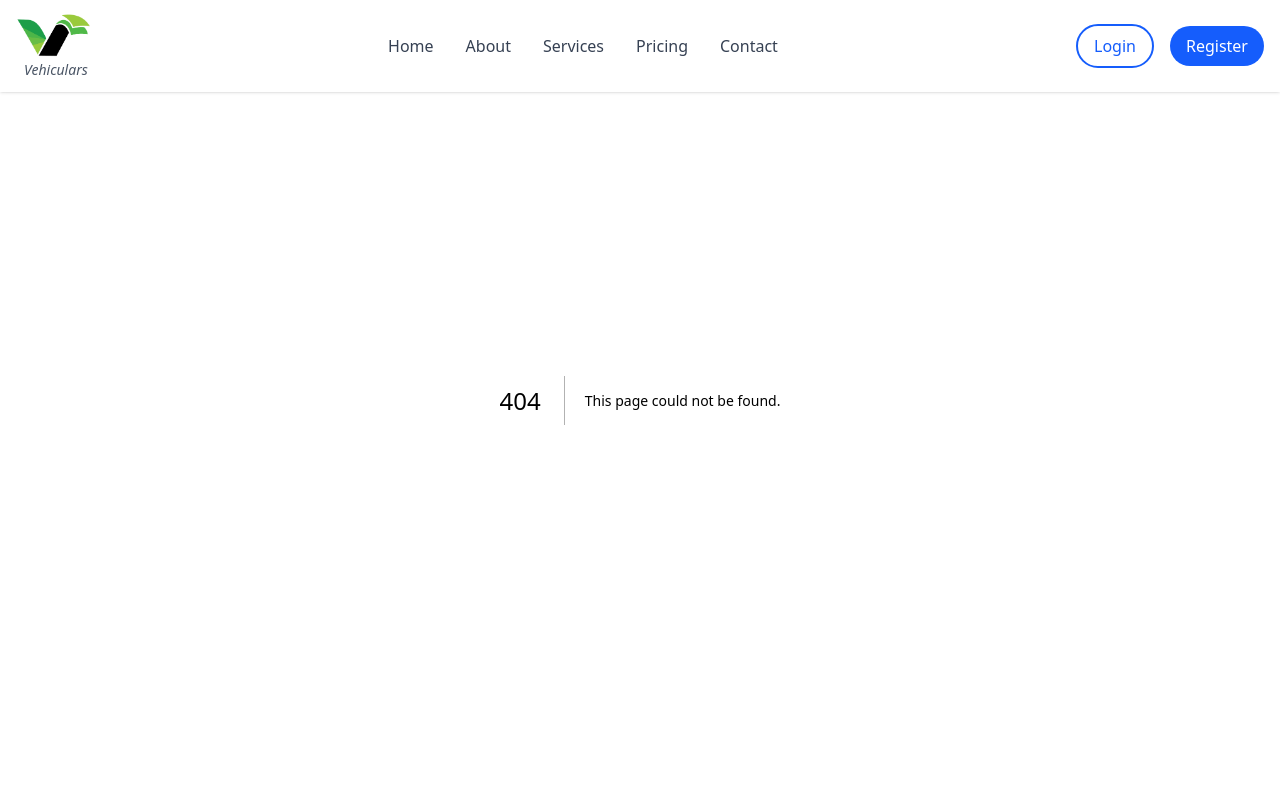
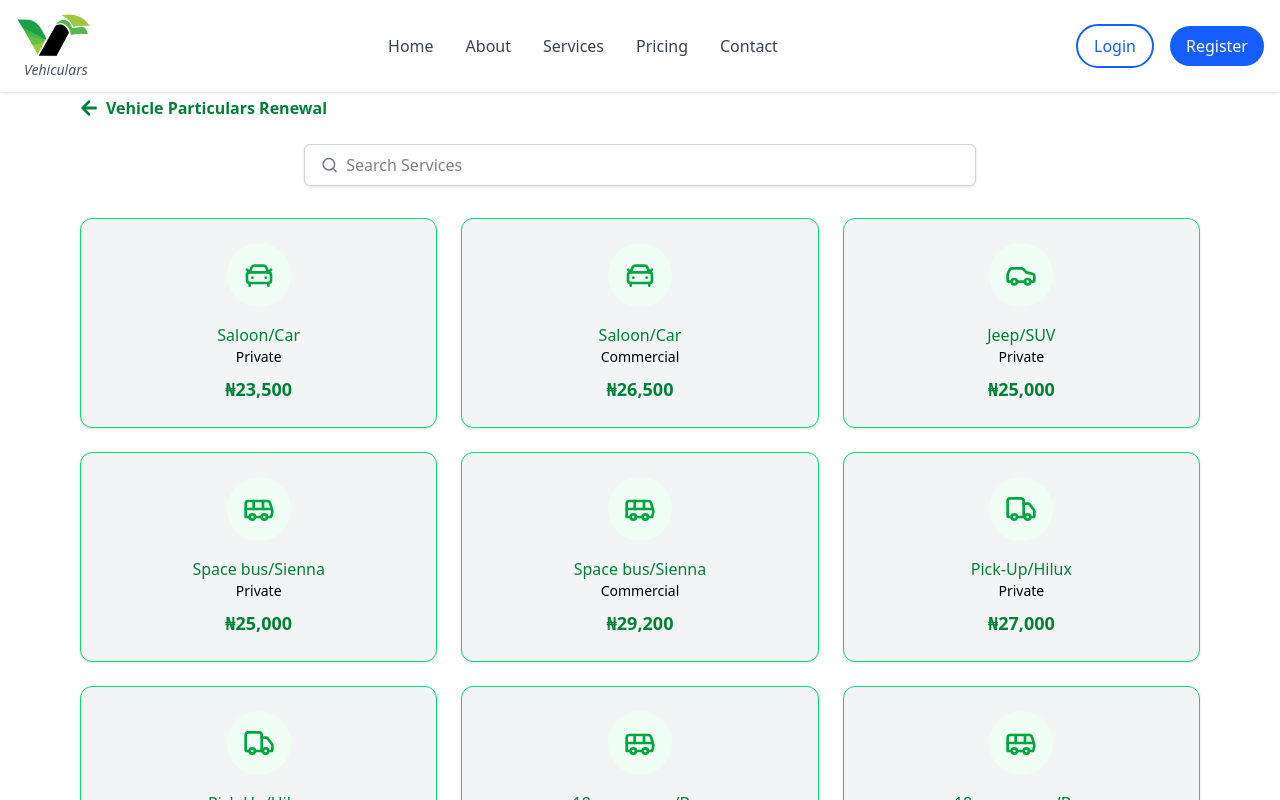
Before and after one commit to Abdul1013/vehicula, a Next.js app: page /vehicle_particulars_renewal in a window 1280 px wide. Before the commit this address had no page. Shown: the top 800 px of the page. Built offline with nearby package versions, Linux system fonts and the light colour scheme.

Commit message:
updated services component

```diff
--- a/src/app/(services)/dl_application_form/page.js
+++ b/src/app/(services)/dl_application_form/page.js
@@ -2,6 +2,7 @@
 "use client";
 import { useState, useEffect } from "react";
 import { useRouter, useSearchParams } from "next/navigation";
+import Button from "@/components/ui/button";
 
 export default function LicenseApplication() {
   const router = useRouter();
--- /dev/null
+++ b/src/app/(services)/vehicle_particulars_renewal/page.js
@@ -0,0 +1,89 @@
+"use client";
+
+import { useState } from "react";
+import { Search, Car, Bus, Truck, Van, BusFront, CarFront } from "lucide-react";
+import { useRouter } from "next/navigation";
+import ServiceSearch from "@/components/ServiceSearch";
+import ServiceHeader from "@/components/ServiceHeader";
+import ServiceCard from "@/components/ServiceCard";
+
+const services = [
+  { id: 1, name: "Saloon/Car", type: "Private", price: 23500, icon: CarFront },
+  {
+    id: 2,
+    name: "Saloon/Car",
+    type: "Commercial",
+    price: 26500,
+    icon: CarFront,
+  },
+  { id: 3, name: "Jeep/SUV", type: "Private", price: 25000, icon: Car },
+  { id: 4, name: "Space bus/Sienna", type: "Private", price: 25000, icon: Bus },
+  {
+    id: 5,
+    name: "Space bus/Sienna",
+    type: "Commercial",
+    price: 29200,
+    icon: Bus,
+  },
+  { id: 6, name: "Pick-Up/Hilux", type: "Private", price: 27000, icon: Truck },
+  {
+    id: 7,
+    name: "Pick-Up/Hilux",
+    type: "Commercial",
+    price: 32000,
+    icon: Truck,
+  },
+  { id: 8, name: "18 passenger/Bus", type: "Private", price: 26000, icon: Bus },
+  {
+    id: 9,
+    name: "18 passenger/Bus",
+    type: "Commercial",
+    price: 30000,
+    icon: Bus,
+  },
+  { id: 10, name: "Coaster Bus", type: "Private", price: 30000, icon: Bus },
+  { id: 11, name: "Coaster Bus", type: "Commercial", price: 35000, icon: Bus },
+  { id: 12, name: "Truck", type: "Commercial", price: 85000, icon: Truck },
+];
+
+function formatPrice(amount) {
+  return `₦${amount.toLocaleString()}`;
+}
+
+export default function VehicleParticularsRenewal() {
+  const [selectedId, setSelectedId] = useState(null);
+  const [cart, setCart] = useState([]);
+  const [query, setQuery] = useState("");
+  const router = useRouter();
+
+  const filteredServices = services.filter((s) =>
+    s.name.toLowerCase().includes(query.toLowerCase())
+  );
+
+  return (
+    <div className="p-4 max-w-6xl mt-20 mx-auto">
+      {/* Header */}
+      <ServiceHeader title="Vehicle Particulars Renewal" />
+
+      {/* Search */}
+      <ServiceSearch />
+
+      {/* Grid */}
+      <div className="mt-8 grid grid-cols-1 sm:grid-cols-2 lg:grid-cols-3 gap-6">
+        {filteredServices.map((service) => (
+          <ServiceCard
+            key={service.id}
+            service={service}
+            selectedId={selectedId}
+            // toggleSelect={toggleSelect}
+          />
+        ))}
+      </div>
+      {filteredServices.length === 0 && (
+        <p className="text-center text-gray-500 mt-6">
+          No matching services found.
+        </p>
+      )}
+    </div>
+  );
+}
```
Also changed, not shown: src/app/(services)/vehicular_goals/page.js (added, +116 -0 lines).
